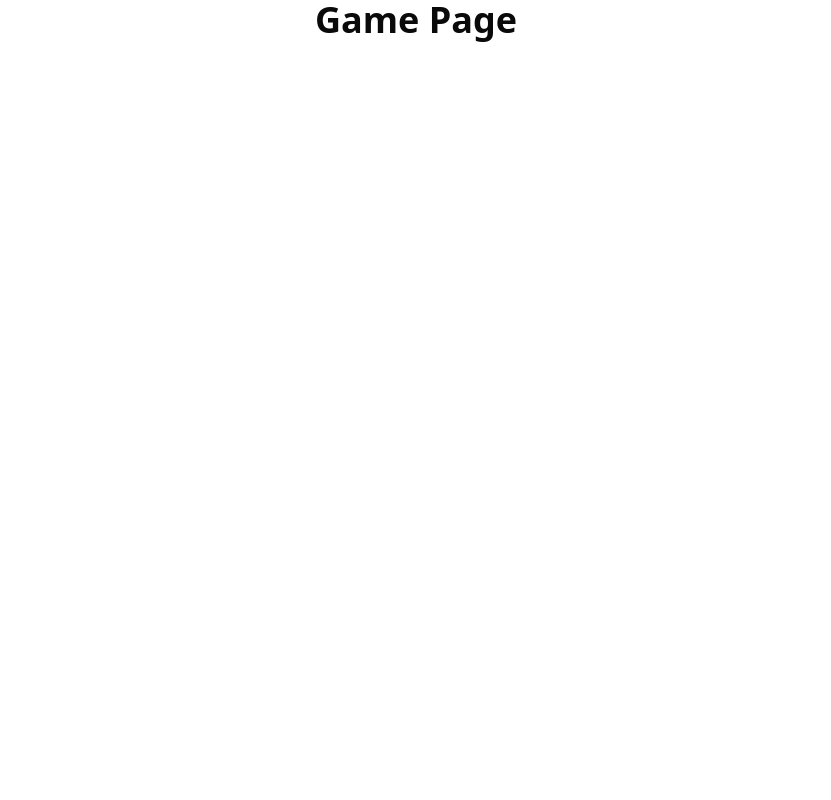
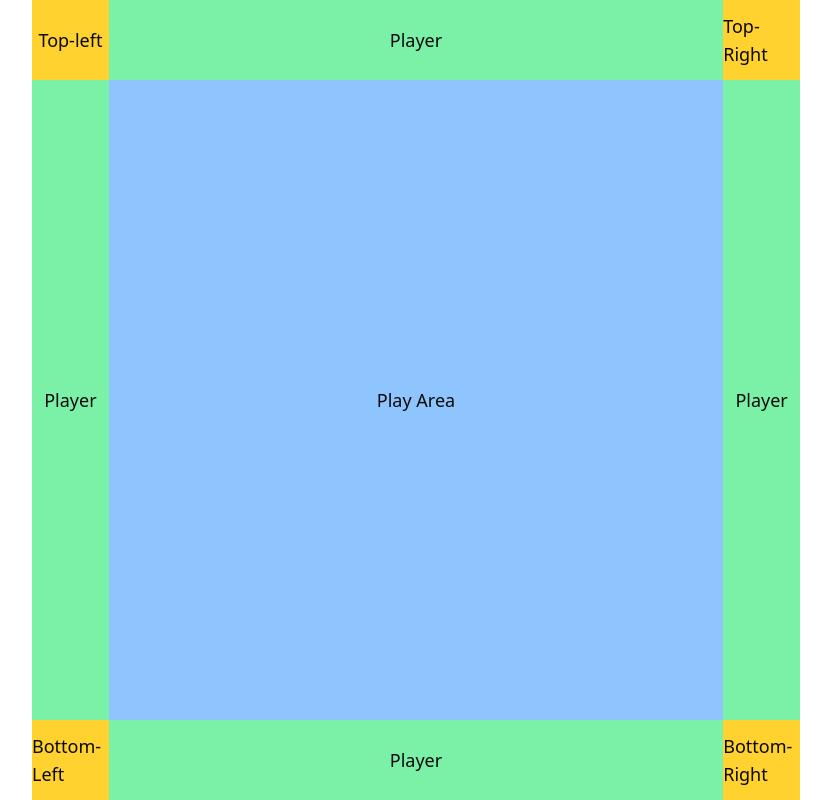
Before and after one commit to tigerbook73/mj-next, a Next.js app: page /game in a window 1280 px wide. Shown: the whole page, without its empty margins (224-1055 px from the left). Built offline with nearby package versions, Linux system fonts and the light colour scheme.

Commit message:
feat: redesign Game page layout with structured flexbox for improved UI

```diff
--- a/src/app/game/page.tsx
+++ b/src/app/game/page.tsx
@@ -1,7 +1,48 @@
 export default function Game() {
   return (
     <div className="h-screen w-screen">
-      <h1 className="text-center text-4xl font-bold">Game Page</h1>
+      {/* the following div is a square (not just rectangle) */}
+      <div className="max-h-screen-md m-auto flex h-full w-full max-w-screen-md flex-col">
+        {/* create a 3 row, size is 1/10, 8/10, 1/10, no gap, no padding, using flex */}
+        <div className="flex h-full flex-col">
+          <div className="h-1/10 flex w-full items-center justify-center bg-green-300">
+            {/* split into 3 div with size = 1/10, 8/10, 1/10 */}
+            <div className="w-1/10 flex h-full items-center justify-center bg-amber-300">
+              <div className="text-lg">Top-left </div>
+            </div>
+            <div className="bg w-8/10 flex h-full items-center justify-center">
+              <div className="text-lg">Player </div>
+            </div>
+            <div className="w-1/10 flex h-full items-center justify-center bg-amber-300">
+              <div className="text-lg">Top-Right </div>
+            </div>
+          </div>
+          <div className="h-8/10 flex w-full items-center justify-center">
+            {/* split into 3 div with size = 1/10, 8/10, 1/10 */}
+            <div className="w-1/10 flex h-full items-center justify-center bg-green-300">
+              <div className="text-lg">Player </div>
+            </div>
+            <div className="w-8/10 flex h-full items-center justify-center bg-blue-300">
+              <div className="text-lg">Play Area </div>
+            </div>
+            <div className="w-1/10 flex h-full items-center justify-center bg-green-300">
+              <div className="text-lg">Player </div>
+            </div>
+          </div>
+          <div className="h-1/10 flex w-full items-center justify-center bg-green-300">
+            {/* split into 3 div with size = 1/10, 8/10, 1/10 */}
+            <div className="w-1/10 flex h-full items-center justify-center bg-amber-300">
+              <div className="text-lg">Bottom-Left </div>
+            </div>
+            <div className="w-8/10 flex h-full items-center justify-center bg-green-300">
+              <div className="text-lg">Player </div>
+            </div>
+            <div className="w-1/10 flex h-full items-center justify-center bg-amber-300">
+              <div className="text-lg">Bottom-Right </div>
+            </div>
+          </div>
+        </div>
+      </div>
     </div>
   );
 }
```
